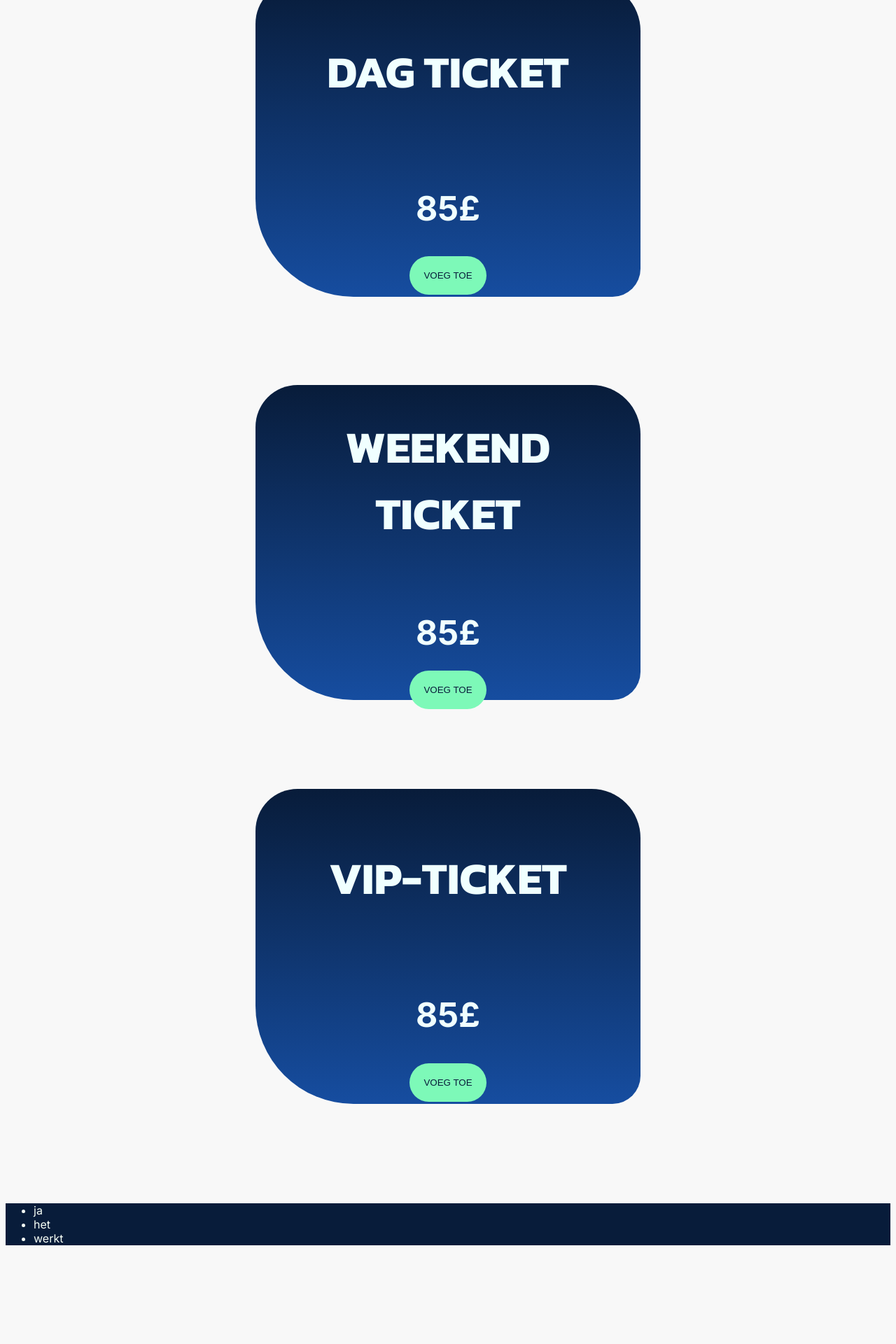
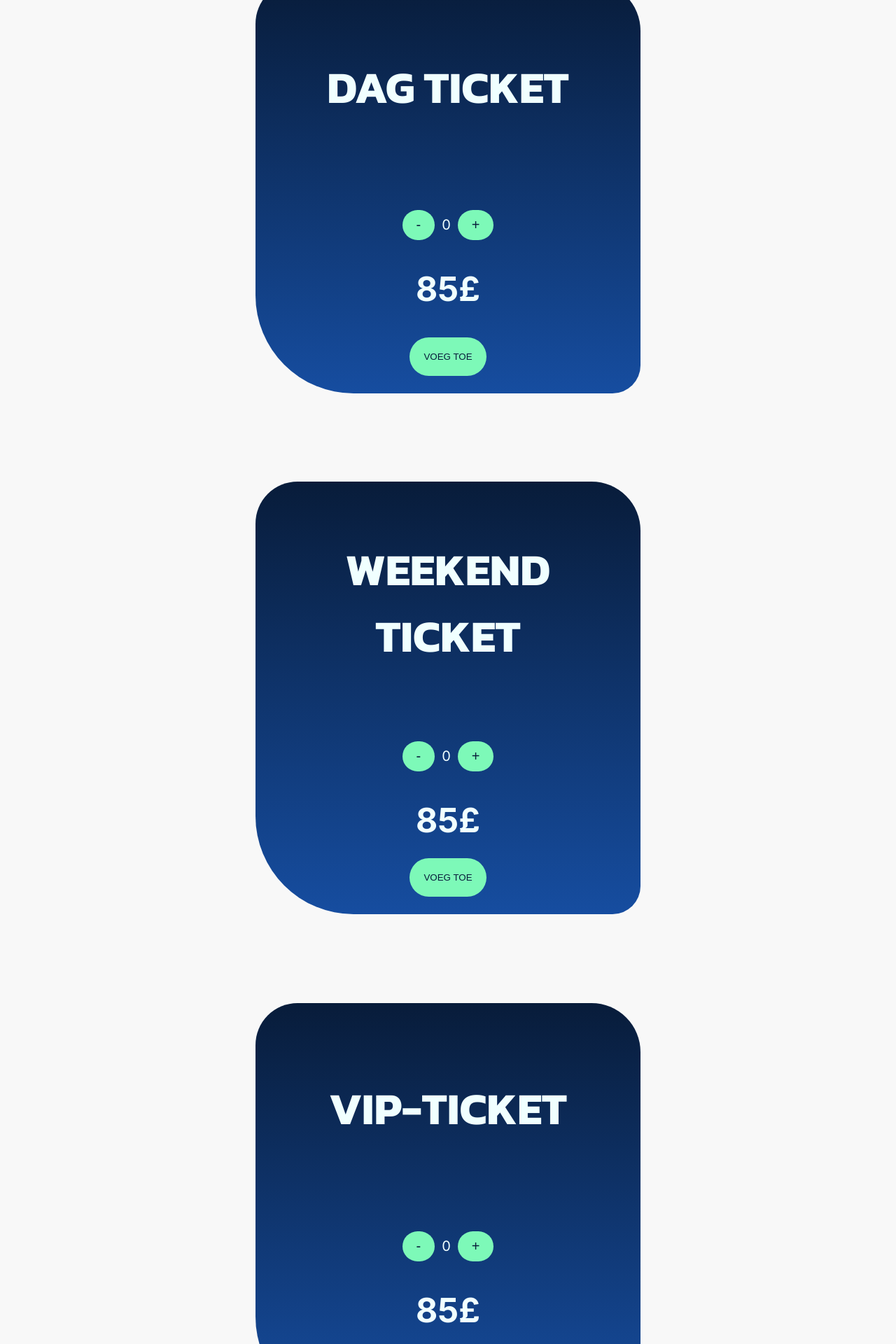
Before and after one commit to GlupekEJ/GameEvent, an Angular app in the folder Client/: page /tickets in a window 1280 px wide. Shown: the part 1704-3624 px from the top of the page at 70% size. Before the commit the page ends 3499 px from the top, so only its background shows below. Built offline with nearby package versions, Linux system fonts and the light colour scheme.

Commit message:
counter added

```diff
--- a/Client/src/app/tickets/tickets.component.css
+++ b/Client/src/app/tickets/tickets.component.css
@@ -84,7 +84,7 @@ section{
     justify-content: center;
     align-items: center;
     color: azure;
-    height: 400px;
+
     width:500px ;
     background: rgb(8,28,58);
     background: linear-gradient(180deg, rgba(8,28,58,1) 0%, rgba(22,77,160,1) 100%);
@@ -116,7 +116,7 @@ button{
     justify-content: center;
     align-items: center;
     color: azure;
-    height: 400px;
+
     width:500px ;
     background: rgb(8,28,58);
     background: linear-gradient(180deg, rgba(8,28,58,1) 0%, rgba(22,77,160,1) 100%);
@@ -144,7 +144,7 @@ button{
     justify-content: center;
     align-items: center;
     color: azure;
-    height: 400px;
+
     width:500px ;
     background: rgb(8,28,58);
     background: linear-gradient(180deg, rgba(8,28,58,1) 0%, rgba(22,77,160,1) 100%);
@@ -161,3 +161,17 @@ button{
 .ticket3 h2{
     font-size: 3em;
 }
+.counter {
+    text-align: center;
+    margin-top: 50px;
+  }
+
+  .buttons button {
+    padding: 10px 20px;
+    font-size: 20px;
+  }
+
+  #quantity {
+    margin: 0 10px;
+    font-size: 20px;
+  }
--- a/Client/src/app/tickets/tickets.component.html
+++ b/Client/src/app/tickets/tickets.component.html
@@ -18,17 +18,37 @@
 <section>
     <div class="ticket1">
         <h1>Dag Ticket</h1>
+        <div class="counter">
+            <div class="buttons">
+              <button id="subtract">-</button>
+              <span id="quantity">0</span>
+              <button id="add">+</button>
+            </div>
+          </div>
         <h2>85£</h2>
         <button>VOEG TOE</button>
     </div>
     <div class="ticket2">
         <h1>Weekend Ticket</h1>
+        <div class="counter">
+            <div class="buttons">
+              <button id="subtract">-</button>
+              <span id="quantity">0</span>
+              <button id="add">+</button>
+            </div>
+          </div>
         <h2>85£</h2>
         <button>VOEG TOE</button>
     </div>
     <div class="ticket3">
         <h1>VIP-Ticket</h1>
-
+        <div class="counter">
+            <div class="buttons">
+              <button id="subtract">-</button>
+              <span id="quantity">0</span>
+              <button id="add">+</button>
+            </div>
+          </div>
         <h2>85£</h2>
         <button>VOEG TOE</button>
     </div>
```
Also changed, not shown: Client/src/app/standhouders/standhouders.component.html (line endings or trailing spaces).
